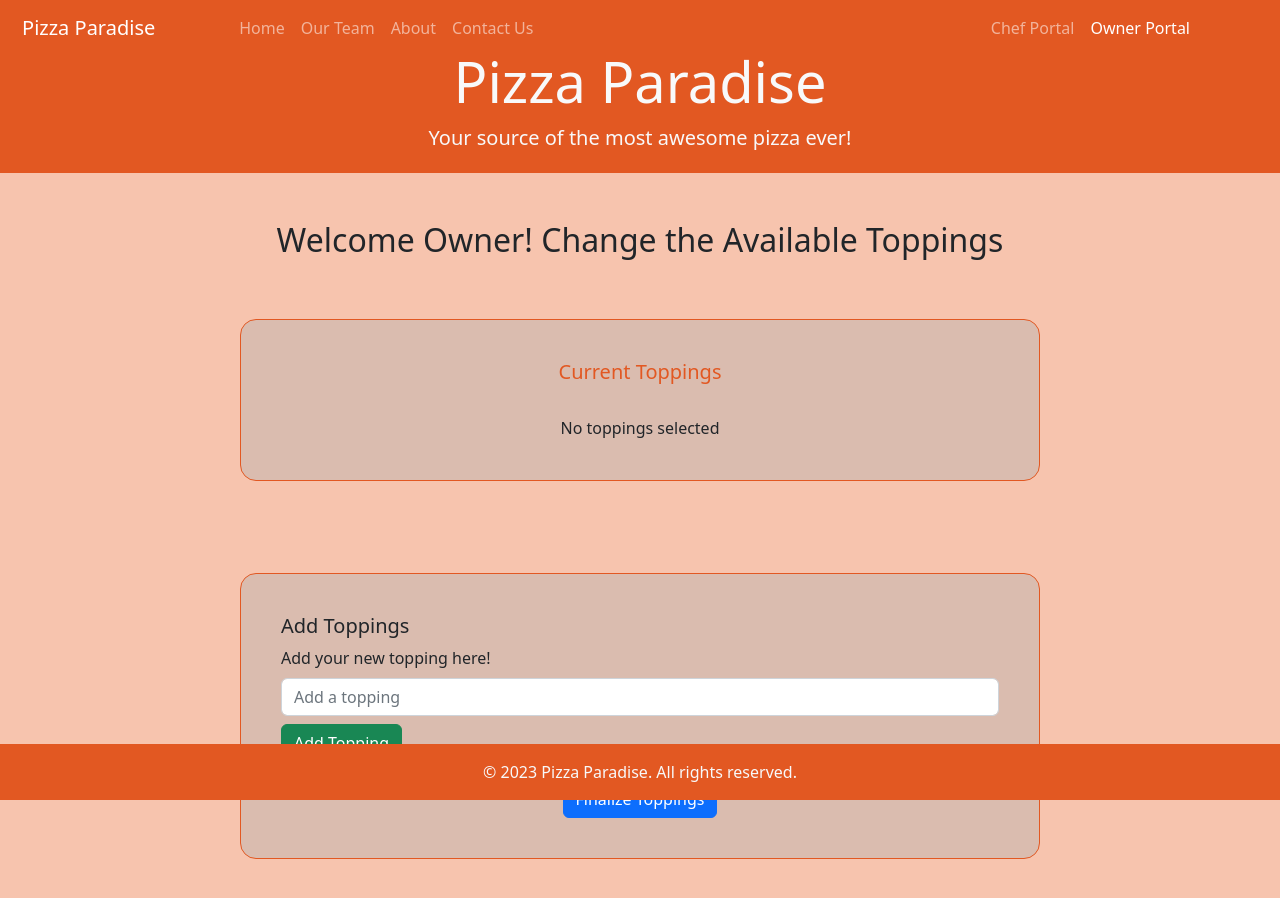
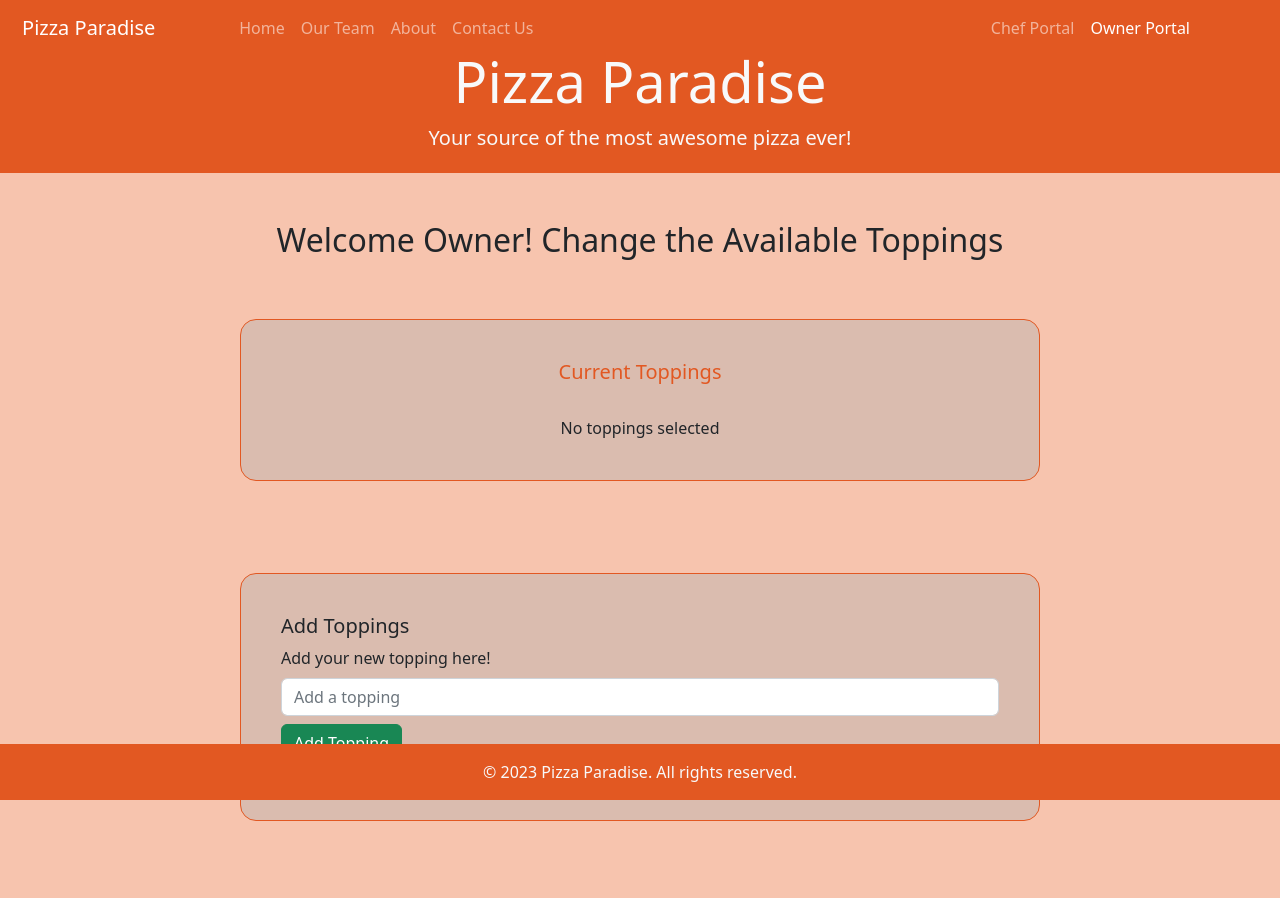
Before and after one commit to ghigbie/pizza-app, a Next.js app: page /toppings/edit-toppings in a window 1280 px wide. Shown: the top 898 px of the page. Built offline with nearby package versions, Linux system fonts and the light colour scheme.

Commit message:
Remove finalize toppings card

```diff
--- a/src/components/toppings/AddToppingsCard.tsx
+++ b/src/components/toppings/AddToppingsCard.tsx
@@ -28,10 +28,6 @@ const AddToppingsCard = () => {
     }
   };
 
-  const finalizeToppings = () => {
-    console.log('finalizeToppings called');
-  };
-
   return (
     <Card className={`${styles.cardWrapper} p-4`} style={{ width: '36rem' }}>
       <Card.Body>
@@ -60,16 +56,6 @@ const AddToppingsCard = () => {
               </FormItemWrapper>
             </Form>
           </Col>
-          <div className={`${styles.buttonContainer}`}>
-            <Button
-              variant="primary"
-              onClick={() => {
-                finalizeToppings();
-              }}
-            >
-              Finalize Toppings
-            </Button>
-          </div>
         </Row>
       </Card.Body>
     </Card>
```
